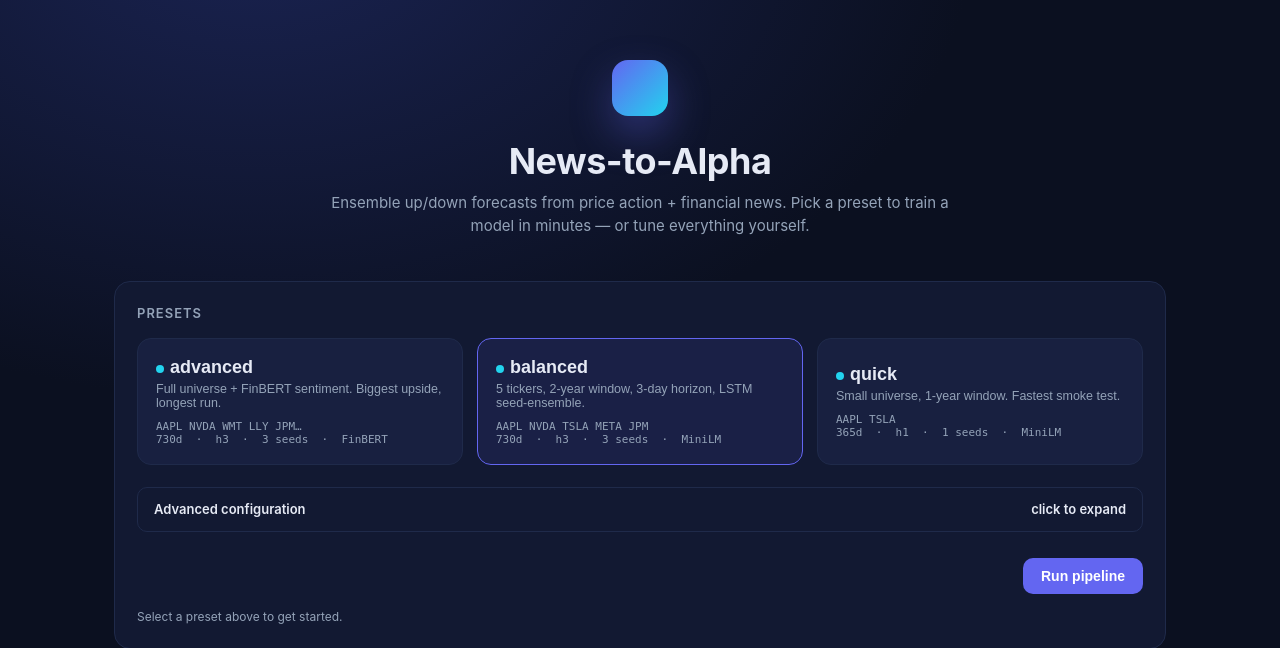
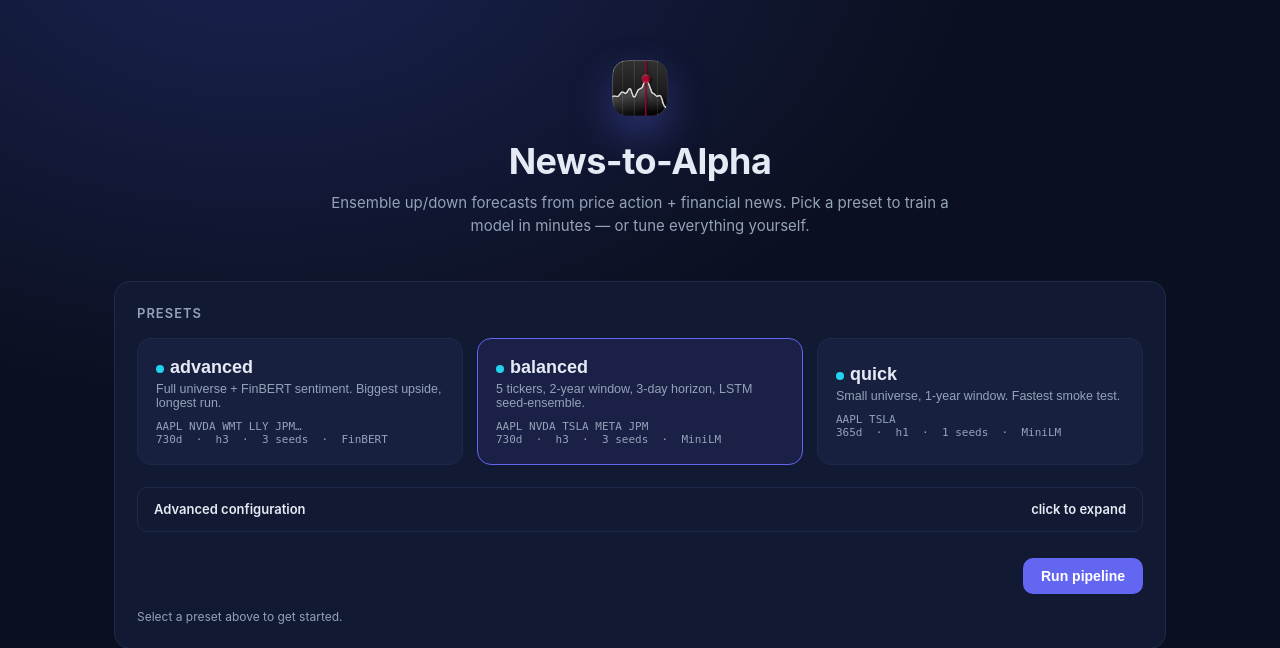
Before and after one commit to raphaelkaramagi/news-to-alpha, a Flask app: page / in a window 1280 px wide. Shown: the top 648 px of the page. Run offline with Flask 3, Linux system fonts and the light colour scheme; data that the repository does not hold is empty.

Commit message:
Updated app icon

```diff
--- a/app/server.py
+++ b/app/server.py
@@ -9,6 +9,8 @@ Routes
   GET  /                             -> configure landing page
   GET  /dashboard                    -> interactive dashboard
   GET  /admin                        -> training / reset controls
+  GET  /favicon.ico                  -> redirect to static favicon (tab icon)
+  GET  /static/icons/*               -> favicons, apple-touch-icon, web manifest
   GET  /healthz                      -> liveness
   GET  /api/data-status              -> freshness summary for header chip
   POST /api/data/refresh             -> fast refresh (collect + rebuild ensemble, no retraining)
@@ -42,7 +44,7 @@ from pathlib import Path
 from typing import Any, Optional
 
 import pandas as pd
-from flask import Flask, jsonify, render_template, request
+from flask import Flask, jsonify, redirect, render_template, request, url_for
 
 _APP_DIR = Path(__file__).resolve().parent
 _PROJECT_ROOT = _APP_DIR.parent
@@ -101,6 +103,12 @@ MODEL_ARTIFACTS: dict[str, list[Path]] = {
 
 app = Flask(__name__, template_folder=str(_APP_DIR / "templates"))
 jobs = JobRegistry(project_root=_PROJECT_ROOT)
+
+
+@app.route("/favicon.ico")
+def favicon_ico():
+    """Browsers request /favicon.ico by default; point at our PNG set."""
+    return redirect(url_for("static", filename="icons/favicon-32x32.png"), code=302)
 
 
 # ----------------------------------------------------------------------------
--- a/app/templates/admin.html
+++ b/app/templates/admin.html
@@ -3,6 +3,7 @@
 <head>
   <meta charset="utf-8">
   <meta name="viewport" content="width=device-width,initial-scale=1">
+  {% include "partials/head-icons.html" %}
   <title>News-to-Alpha · Settings</title>
   <style>
     :root {
--- a/app/templates/configure.html
+++ b/app/templates/configure.html
@@ -3,6 +3,7 @@
 <head>
   <meta charset="utf-8">
   <meta name="viewport" content="width=device-width,initial-scale=1">
+  {% include "partials/head-icons.html" %}
   <title>News-to-Alpha · Configure</title>
   <style>
     :root {
@@ -22,9 +23,10 @@
     .hero { text-align: center; padding: 20px 0 44px; }
     .hero .mark {
       width: 56px; height: 56px; border-radius: 16px; margin: 0 auto 18px;
-      background: linear-gradient(135deg, var(--accent), var(--accent-2));
+      overflow: hidden;
       box-shadow: 0 18px 40px rgba(99,102,241,.35);
     }
+    .hero .mark img { width: 100%; height: 100%; object-fit: cover; display: block; }
     .hero h1 { font-size: 36px; margin: 8px 0 4px; letter-spacing: -0.5px; }
     .hero p { color: var(--text-dim); margin: 0 auto; max-width: 620px; font-size: 15px; }
 
@@ -110,7 +112,7 @@
 <body>
   <div class="app">
     <div class="hero">
-      <div class="mark"></div>
+      <div class="mark" aria-hidden="true"><img src="{{ url_for('static', filename='icons/icon-192.png') }}" alt="" width="56" height="56"></div>
       <h1>News-to-Alpha</h1>
       <p>Ensemble up/down forecasts from price action + financial news. Pick a preset to train a model in minutes — or tune everything yourself.</p>
     </div>
--- a/app/templates/dashboard.html
+++ b/app/templates/dashboard.html
@@ -3,6 +3,7 @@
 <head>
   <meta charset="utf-8">
   <meta name="viewport" content="width=device-width,initial-scale=1">
+  {% include "partials/head-icons.html" %}
   <title>News-to-Alpha</title>
   <script src="https://cdn.jsdelivr.net/npm/chart.js@4.4.1/dist/chart.umd.min.js"></script>
   <style>
--- /dev/null
+++ b/app/templates/partials/head-icons.html
@@ -0,0 +1,6 @@
+{# Favicons + PWA: served from Flask static (works on Render, custom domains like stock.*) #}
+<link rel="icon" type="image/png" sizes="32x32" href="{{ url_for('static', filename='icons/favicon-32x32.png') }}">
+<link rel="icon" type="image/png" sizes="16x16" href="{{ url_for('static', filename='icons/favicon-16x16.png') }}">
+<link rel="apple-touch-icon" sizes="180x180" href="{{ url_for('static', filename='icons/apple-touch-icon.png') }}">
+<link rel="manifest" href="{{ url_for('static', filename='icons/site.webmanifest') }}">
+<meta name="theme-color" content="#0b1020">
```
Also changed, not shown: docs/DEPLOY.md (+1 -0 lines), app/static/icons/apple-touch-icon.png (added), app/static/icons/favicon-16x16.png (added), app/static/icons/favicon-32x32.png (added), app/static/icons/icon-192.png (added), app/static/icons/icon-512.png (added), app/static/icons/site.webmanifest (added).
